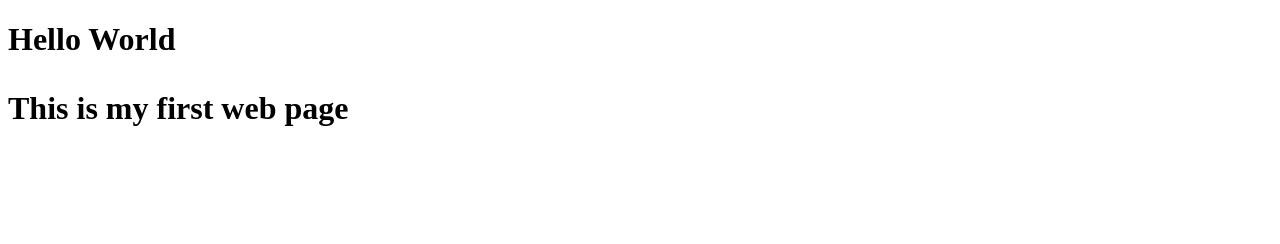
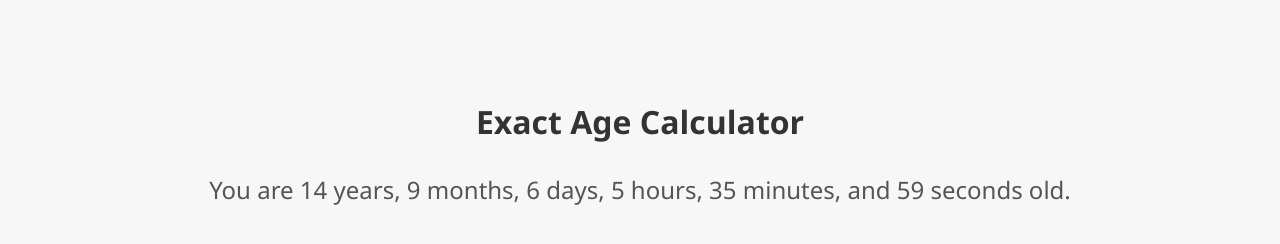
Before and after one commit to ParthBoyCoder/testWeb, a plain HTML site: page index.html in a window 1280 px wide. Drawn offline with Linux system fonts and the light colour scheme.

Commit message:
Update index.html

```diff
--- a/index.html
+++ b/index.html
@@ -1,10 +1,61 @@
 <!DOCTYPE html>
-<html>
+<html lang="en">
 <head>
-    <title>My First Web Page</title>
-    </head>
-    <body>
-        <h1>Hello World</hh1>
-        <p>This is my first web page</p>
-    </body>
+  <meta charset="UTF-8">
+  <title>my first web page</title>
+  <style>
+    body {
+      font-family: 'Segoe UI', sans-serif;
+      background-color: #f7f7f7;
+      text-align: center;
+      margin-top: 100px;
+    }
+    h1 {
+      color: #333;
+    }
+    .age {
+      font-size: 24px;
+      color: #555;
+      margin-top: 30px;
+    }
+  </style>
+</head>
+<body>
+  <h1>Exact Age Calculator</h1>
+  <div class="age" id="ageDisplay">Calculating...</div>
+
+  <script>
+    const birthDate = new Date("2010-09-12T00:00:00");
+
+    function updateAge() {
+      const now = new Date();
+      let diff = now - birthDate;
+
+      const years = Math.floor(diff / (1000 * 60 * 60 * 24 * 365.25));
+      diff -= years * (1000 * 60 * 60 * 24 * 365.25);
+
+      const months = Math.floor(diff / (1000 * 60 * 60 * 24 * 30.44));
+      diff -= months * (1000 * 60 * 60 * 24 * 30.44);
+
+      const days = Math.floor(diff / (1000 * 60 * 60 * 24));
+      diff -= days * (1000 * 60 * 60 * 24);
+
+      const hours = Math.floor(diff / (1000 * 60 * 60));
+      diff -= hours * (1000 * 60 * 60);
+
+      const minutes = Math.floor(diff / (1000 * 60));
+      diff -= minutes * (1000 * 60);
+
+      const seconds = Math.floor(diff / 1000);
+
+      document.getElementById("ageDisplay").textContent =
+        `You are ${years} years, ${months} months, ${days} days, ` +
+        `${hours} hours, ${minutes} minutes, and ${seconds} seconds old.`;
+    }
+
+    // update every second
+    setInterval(updateAge, 1000);
+    updateAge();
+  </script>
+</body>
 </html>
```
